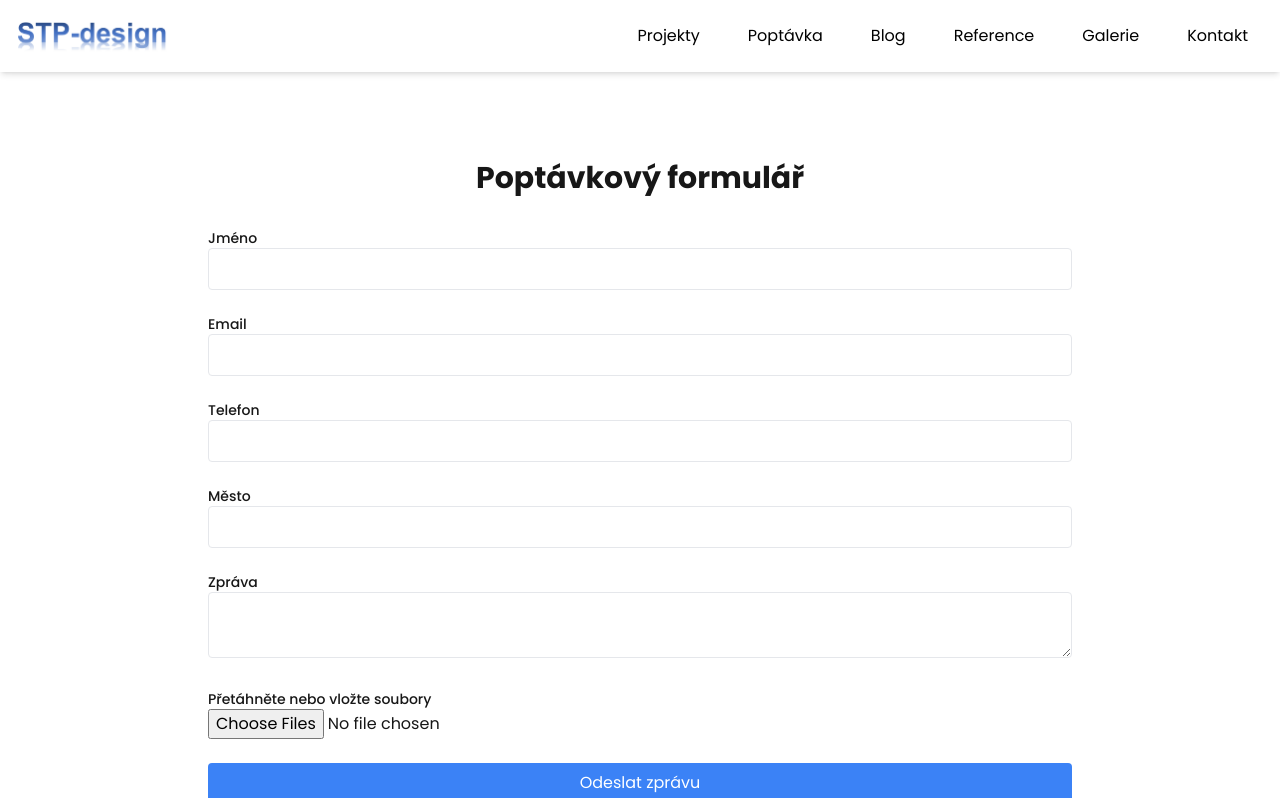
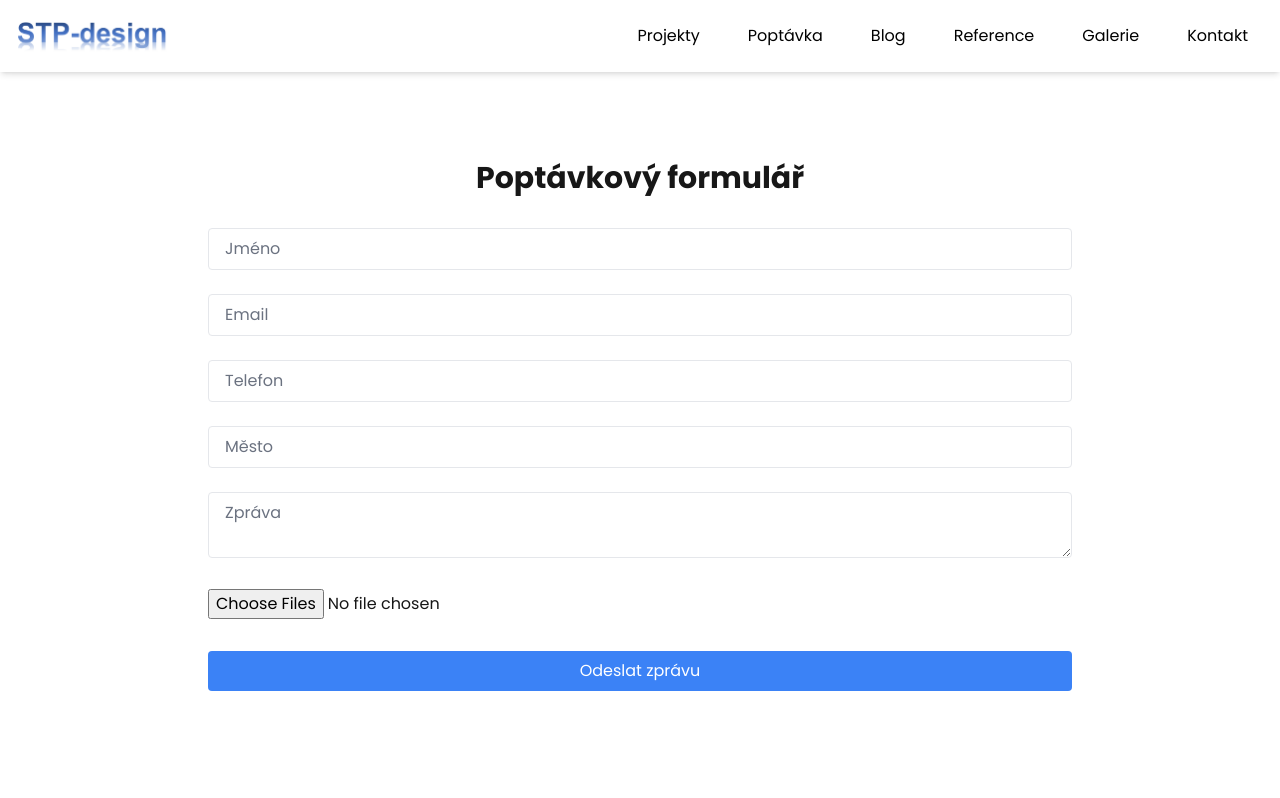
Before and after one commit to stpdesigncz/stp-design, a Next.js app in the folder stp-design/: page /form in a window 1280 px wide. Shown: the top 798 px of the page. Built offline with nearby package versions, Linux system fonts and the light colour scheme.

Commit message:
První commit

```diff
--- a/stp-design/app/api/contact/route.ts
+++ b/stp-design/app/api/contact/route.ts
@@ -18,7 +18,7 @@ export async function POST(req: Request) {
   // Nastavení e-mailu
   const mailOptions = {
     from: email, // Odesílatel je e-mail z formuláře
-    to: 'vasarichtar@icloud.com', // Kam se má e-mail poslat
+    to: 'stpdesigncz@gmail.com', // Kam se má e-mail poslat
     subject: `Nová zpráva od ${firstName} ${lastName}`,
     text: `
       Jméno: ${firstName} ${lastName}
--- a/stp-design/app/api/request/route.ts
+++ b/stp-design/app/api/request/route.ts
@@ -43,7 +43,7 @@ export async function POST(req: NextRequest) {
     // Nastavení e-mailu
     const mailOptions = {
       from: email, // Odesílatel
-      to: 'vasarichtar@icloud.com', // Příjemce
+      to: 'stpdesigncz@gmail.com', // Příjemce
       subject: `Nová zpráva od ${name}`,
       text: `
         Jméno: ${name}
--- a/stp-design/app/form/page.tsx
+++ b/stp-design/app/form/page.tsx
@@ -35,7 +35,7 @@ const RequestFormPage = () => {
       const selectedFiles = Array.from(e.target.files);
       setFormData((prev) => ({
         ...prev,
-        files: [...prev.files, ...selectedFiles], // Přidáme nové soubory k existujícím
+        files: [...prev.files, ...selectedFiles],
       }));
     }
   };
@@ -50,7 +50,7 @@ const RequestFormPage = () => {
     form.append('phone', formData.phone);
     form.append('city', formData.city);
     form.append('message', formData.message);
-    formData.files.forEach((file) => form.append('files', file)); // Přidání všech souborů
+    formData.files.forEach((file) => form.append('files', file));
 
     try {
       const response = await fetch('/api/request', {
@@ -70,9 +70,7 @@ const RequestFormPage = () => {
     }
   };
 
-  // Funkce pro úpravu přípony souboru
   const formatFileName = (fileName: string) => {
-    // Pokud je přípona .jfif, přejmenujeme ji na .jpg
     return fileName.replace(/\.jfif$/i, '.jpg');
   };
 
@@ -83,7 +81,6 @@ const RequestFormPage = () => {
         <h1 className="text-3xl font-bold mb-8 text-center">Poptávkový formulář</h1>
         <form className="space-y-6" onSubmit={handleSubmit}>
           <div>
-            <label htmlFor="name" className="block text-sm font-medium">Jméno</label>
             <input
               type="text"
               id="name"
@@ -91,11 +88,11 @@ const RequestFormPage = () => {
               value={formData.name}
               onChange={handleChange}
               required
-              className="w-full border rounded px-4 py-2"
+              placeholder="Jméno"
+              className="w-full border rounded px-4 py-2 placeholder-gray-500"
             />
           </div>
           <div>
-            <label htmlFor="email" className="block text-sm font-medium">Email</label>
             <input
               type="email"
               id="email"
@@ -103,11 +100,11 @@ const RequestFormPage = () => {
               value={formData.email}
               onChange={handleChange}
               required
-              className="w-full border rounded px-4 py-2"
+              placeholder="Email"
+              className="w-full border rounded px-4 py-2 placeholder-gray-500"
             />
           </div>
           <div>
-            <label htmlFor="phone" className="block text-sm font-medium">Telefon</label>
             <input
               type="tel"
               id="phone"
@@ -115,11 +112,11 @@ const RequestFormPage = () => {
               value={formData.phone}
               onChange={handleChange}
               required
-              className="w-full border rounded px-4 py-2"
+              placeholder="Telefon"
+              className="w-full border rounded px-4 py-2 placeholder-gray-500"
             />
           </div>
           <div>
-            <label htmlFor="city" className="block text-sm font-medium">Město</label>
             <input
               type="text"
               id="city"
@@ -127,36 +124,35 @@ const RequestFormPage = () => {
               value={formData.city}
               onChange={handleChange}
               required
-              className="w-full border rounded px-4 py-2"
+              placeholder="Město"
+              className="w-full border rounded px-4 py-2 placeholder-gray-500"
             />
           </div>
           <div>
-            <label htmlFor="message" className="block text-sm font-medium">Zpráva</label>
             <textarea
               id="message"
               name="message"
               value={formData.message}
               onChange={handleChange}
               required
-              className="w-full border rounded px-4 py-2"
+              placeholder="Zpráva"
+              className="w-full border rounded px-4 py-2 placeholder-gray-500"
             ></textarea>
           </div>
           <div>
-            <label htmlFor="files" className="block text-sm font-medium">Přetáhněte nebo vložte soubory</label>
-            <div className="flex items-center gap-4">
             <input
               type="file"
               id="files"
               name="files"
-                multiple // Důležité: Umožňuje výběr více souborů
+              multiple
               onChange={handleFileChange}
+              className="w-full"
             />
-              <div className="text-sm text-gray-600">
+            <div className="text-sm text-gray-600 mt-2">
               {formData.files.length > 0 &&
                 (formData.files.length <= 3
                   ? formData.files.map((file) => formatFileName(file.name)).join(', ')
                   : `${formData.files.slice(0, 3).map((file) => formatFileName(file.name)).join(', ')},...`)}
-              </div>
             </div>
           </div>
           <button
--- a/stp-design/app/globals.css
+++ b/stp-design/app/globals.css
@@ -9,7 +9,8 @@
 
 @media (prefers-color-scheme: dark) {
   :root {
-    --foreground: #ededed;
+    --background: #ffffff;
+    --foreground: #171717;
   }
 }
 
```
Also changed, not shown: stp-design/vercel.json (added). Lines whose indentation alone changed are shown as unchanged.
